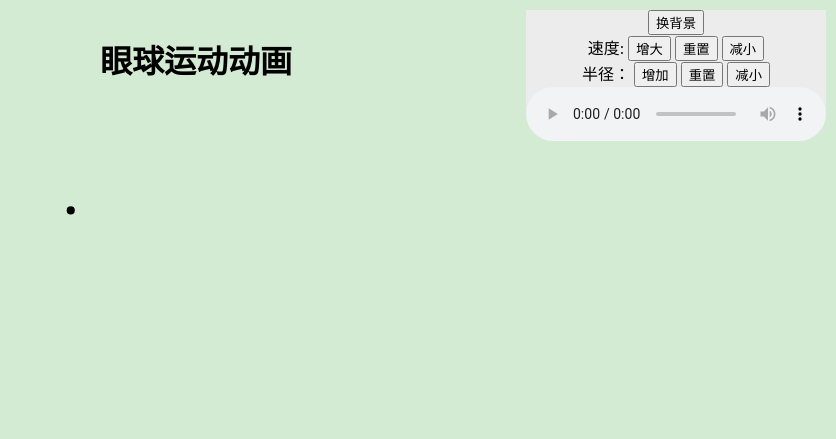
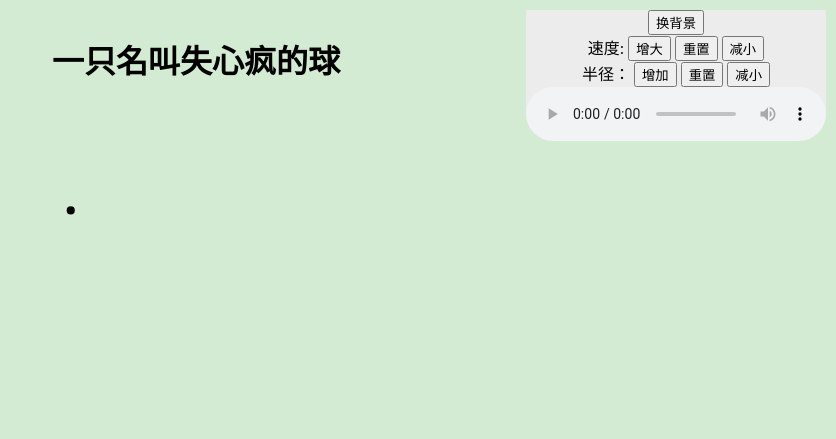
Before and after one commit to riching/sport, a plain HTML site: page index.html in a window 1280 px wide. Shown: the whole page, without its empty margins (444-1280 px from the left). Drawn offline with Linux system fonts and the light colour scheme.

Commit message:
修改title

```diff
--- a/index.html
+++ b/index.html
@@ -28,7 +28,7 @@
 		  <source src="music/Stay Here Forever.mp3" type="audio/mp3" />
 		</audio>
 	</div>
-	<h1>眼球运动动画</h1>
+	<h1>一只名叫失心疯的球</h1>
 	<canvas id="canvas" width="800" height="600"></canvas>
 	<script type="text/javascript" src="utils/animation_mode.js"></script>
 	<script>
```
